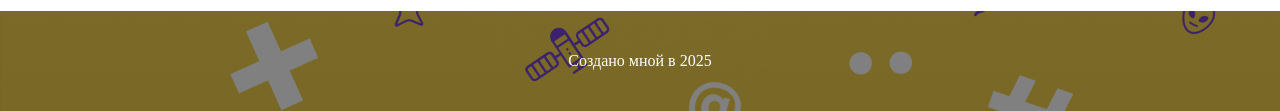
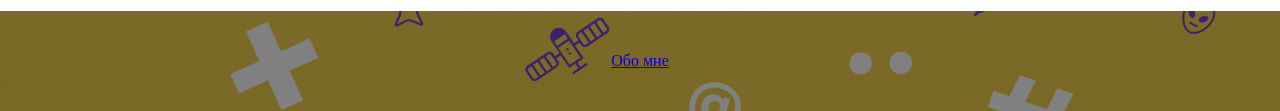
Before and after one commit to Horhotheking/Main-card, a plain HTML site: page index.html in a window 1280 px wide. Shown: the part 1989-2100 px from the top of the page. Drawn offline with Linux system fonts and the light colour scheme.

Commit message:
Update index.html
added link

```diff
--- a/index.html
+++ b/index.html
@@ -61,7 +61,7 @@
     </main>
     <footer>
         <div class="footer_content">
-            Создано мной в 2025
+            <a href="https://www.youtube.com/@HorhoTheKing">Обо мне</a>
         </div>
     </footer>
 </body>
```
